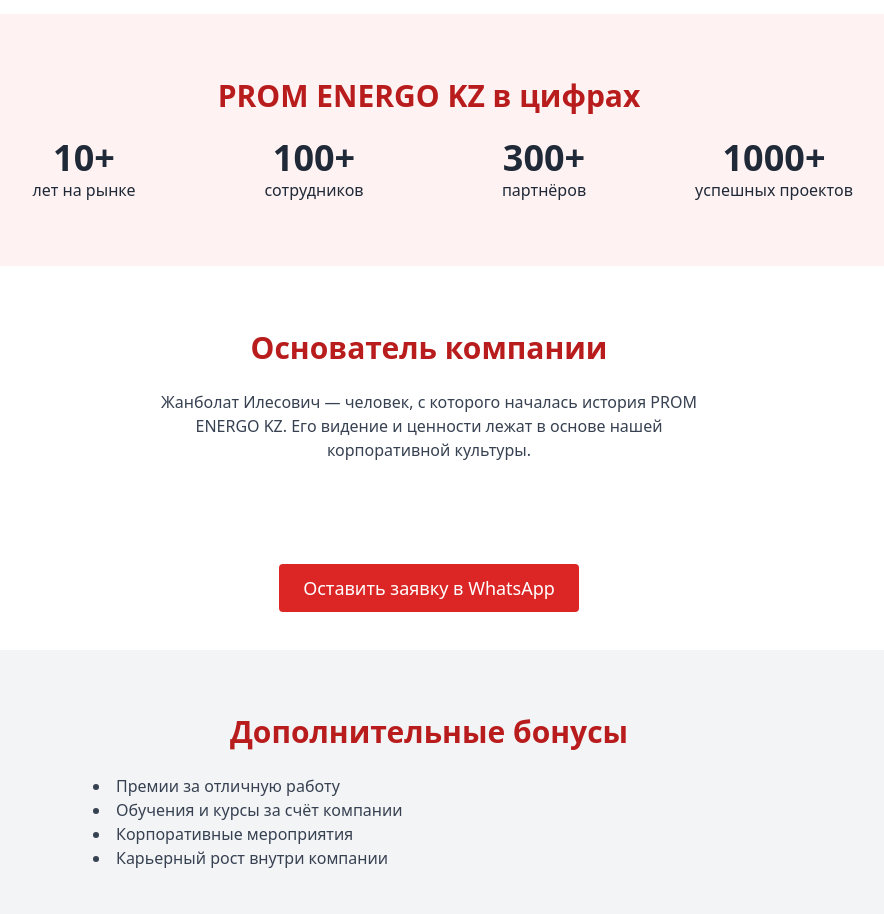
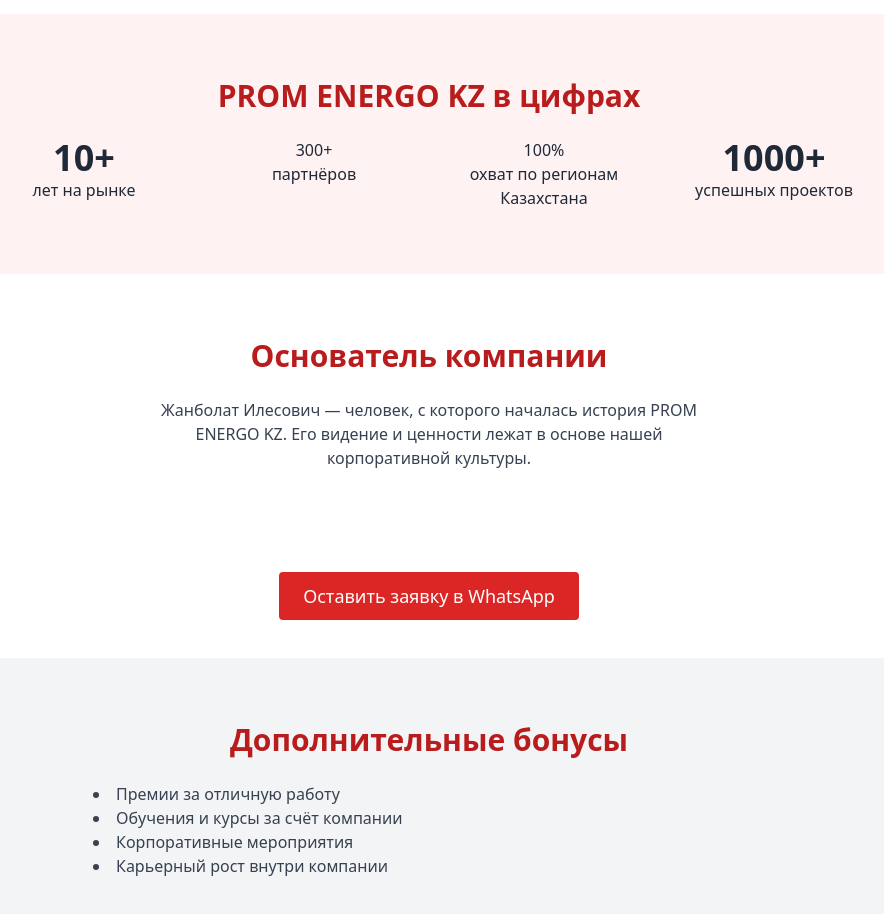
Before and after one commit to AiymTolysbayeva/Prom-Landing, a plain HTML site: page public/index.html in a window 1280 px wide. Shown: the part 1500-2414 px from the top of the page, without its empty margins (211-1095 px from the left). Drawn offline with nearby package versions, Linux system fonts and the light colour scheme.

Commit message:
Update index.html

```diff
--- a/public/index.html
+++ b/public/index.html
@@ -78,8 +78,8 @@
   <h2 class="text-3xl font-bold text-red-700 mb-6">PROM ENERGO KZ в цифрах</h2>
   <div class="grid grid-cols-2 md:grid-cols-4 gap-6 max-w-4xl mx-auto">
     <div><p class="text-4xl font-bold">10+</p><p>лет на рынке</p></div>
-    <div><p class="text-4xl font-bold">100+</p><p>сотрудников</p></div>
-    <div><p class="text-4xl font-bold">300+</p><p>партнёров</p></div>
+
+    <div><p class=\"text-4xl font-bold\">300+</p><p>партнёров</p></div><div><p class=\"text-4xl font-bold\">100%</p><p>охват по регионам Казахстана</p></div>
     <div><p class="text-4xl font-bold">1000+</p><p>успешных проектов</p></div>
   </div>
 </section>
```
